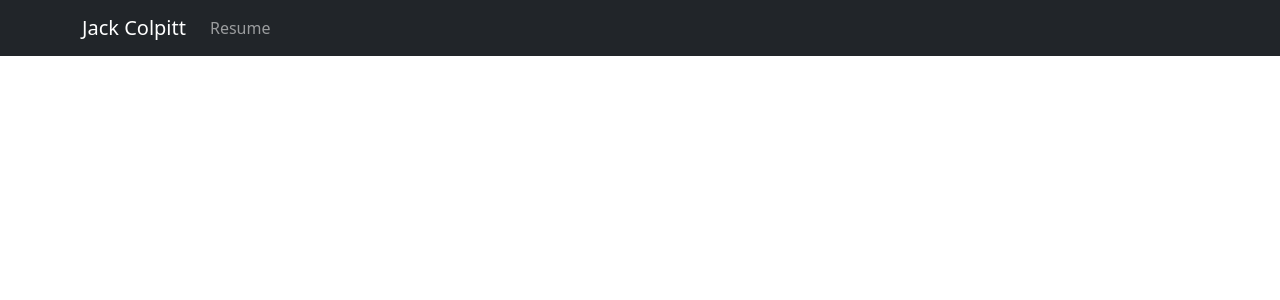
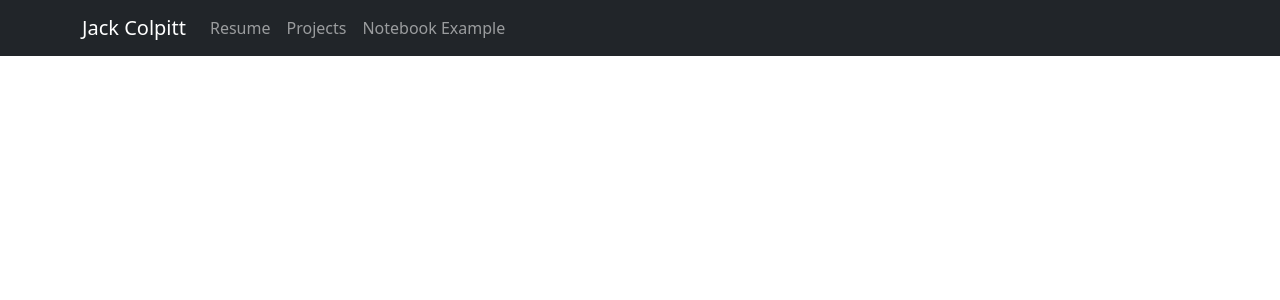
Before and after one commit to tfjackc/heroku_django, a Django app: page /portfolio/ in a window 1280 px wide. Shown: the top 300 px of the page. Run offline with Django 4.2, Linux system fonts and the light colour scheme; some libraries are stand-ins or nearby versions.

Commit message:
adding back to navbar

```diff
--- a/portfolio/templates/portfolio/base.html
+++ b/portfolio/templates/portfolio/base.html
@@ -36,12 +36,12 @@
           <li class="nav-item">
             <a href="{% url 'resume' %}" class="nav-link">Resume</a>
           </li>
-          <!-- <li class="nav-item">
+          <li class="nav-item">
             <a href="#" class="nav-link">Projects</a>
-          </li> -->
-          <!-- <li class="nav-item">
+          </li>
+          <li class="nav-item">
             <a href="{% url 'notebook' %}" class="nav-link">Notebook Example</a>
-          </li> -->
+          </li>
         </ul>
       </div>
     </div>
```
